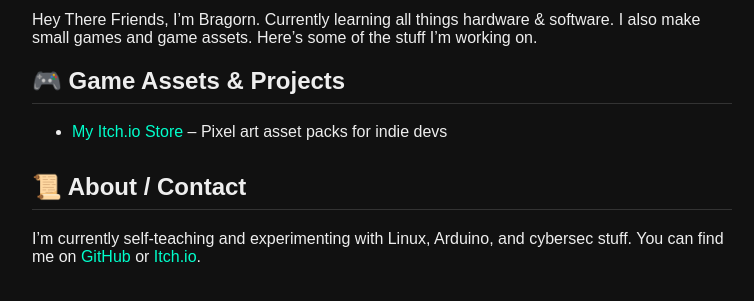
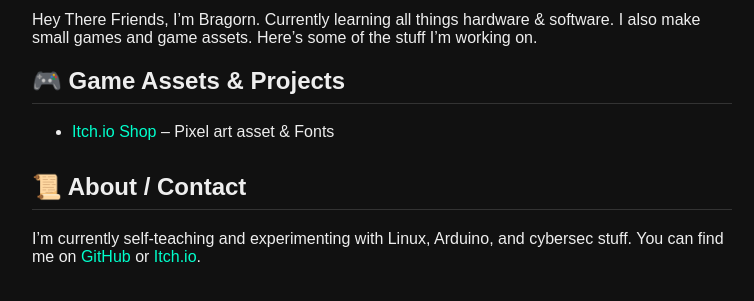
Before and after one commit to Bragorn/bragorn.github.io, a plain HTML site: page index.html in a window 1280 px wide. Shown: the part 111-412 px from the top of the page, without its empty margins (258-1012 px from the left). Drawn offline with Linux system fonts and the light colour scheme.

Commit message:
Update index.html

```diff
--- a/index.html
+++ b/index.html
@@ -32,8 +32,7 @@
   <section>
     <h2>🎮 Game Assets & Projects</h2>
     <ul>
-      <li><a href="https://bragorn.itch.io" target="_blank">My Itch.io Store</a> – Pixel art asset packs for indie devs</li>
-    </ul>
+      <li><a href="https://bragorn.itch.io" target="_blank">Itch.io Shop</a> – Pixel art asset & Fonts</li>
   </section>
 
   <section>
```
